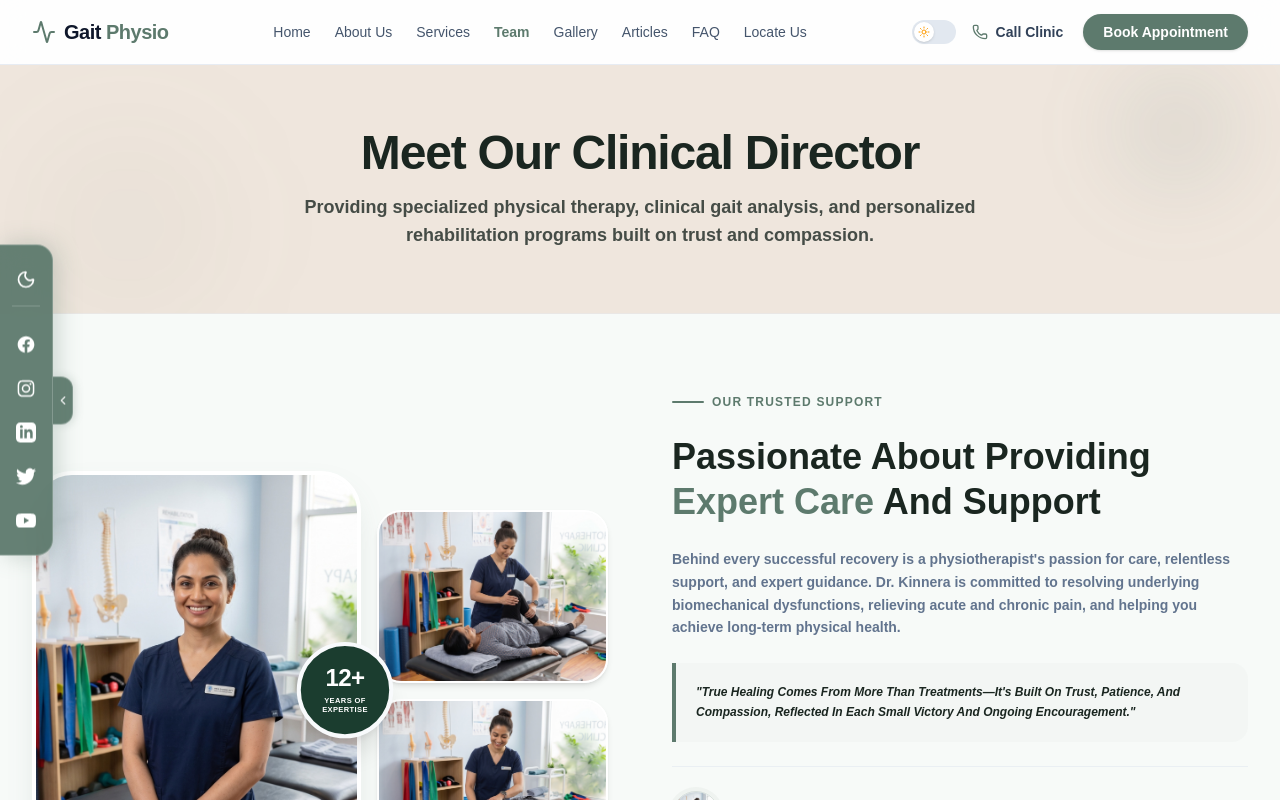
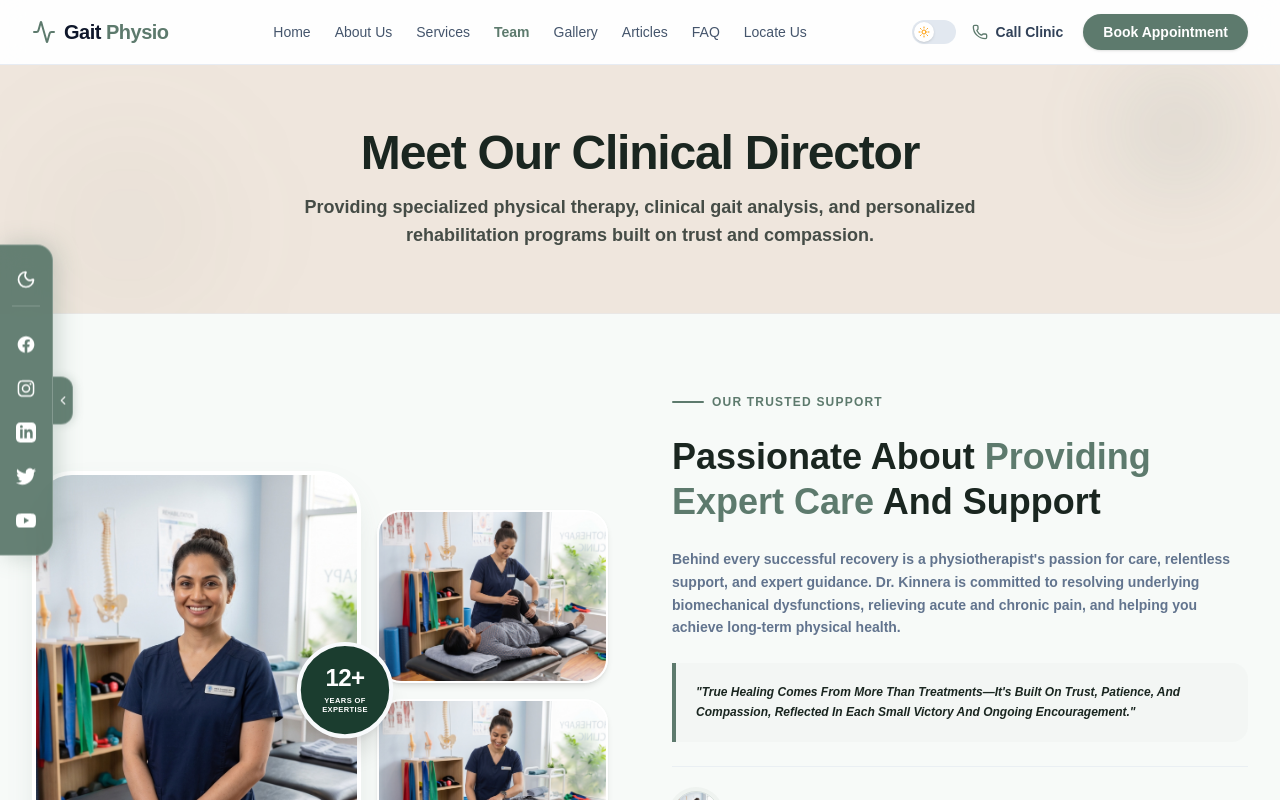
Before and after one commit to rameshdarisi03/rameshdental, a Next.js app: page /team in a window 1280 px wide. Shown: the top 800 px of the page. Built offline with nearby package versions, Linux system fonts and the light colour scheme.

Commit message:
design: Extend green text highlighting to include word 'Providing' in team page headline

```diff
--- a/src/app/team/page.tsx
+++ b/src/app/team/page.tsx
@@ -107,7 +107,7 @@ export default function Team() {
 
               {/* Headline */}
               <h2 className="text-3xl sm:text-4xl font-black text-brand-charcoal dark:text-white leading-tight animate-fade-in-up delay-100">
-                Passionate About Providing <span className="text-brand-green dark:text-teal-400">Expert Care</span> And Support
+                Passionate About <span className="text-brand-green dark:text-teal-400">Providing Expert Care</span> And Support
               </h2>
 
               {/* Sub-paragraph */}
```
